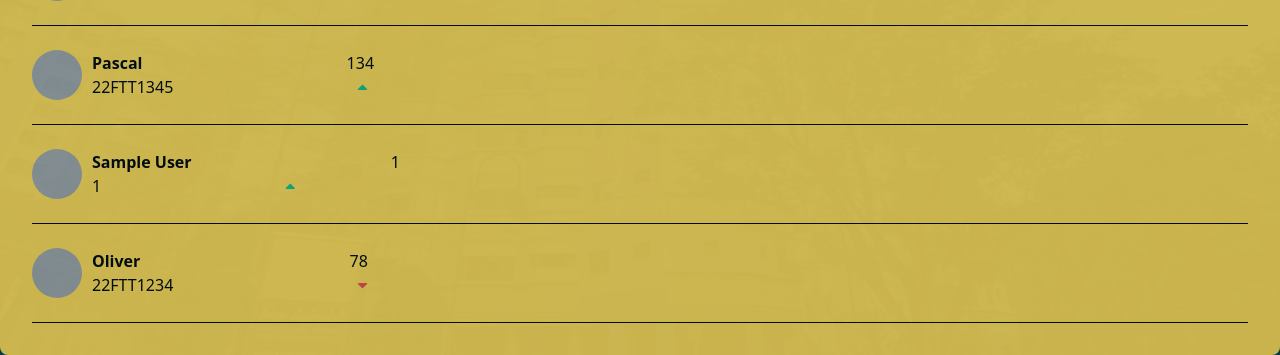
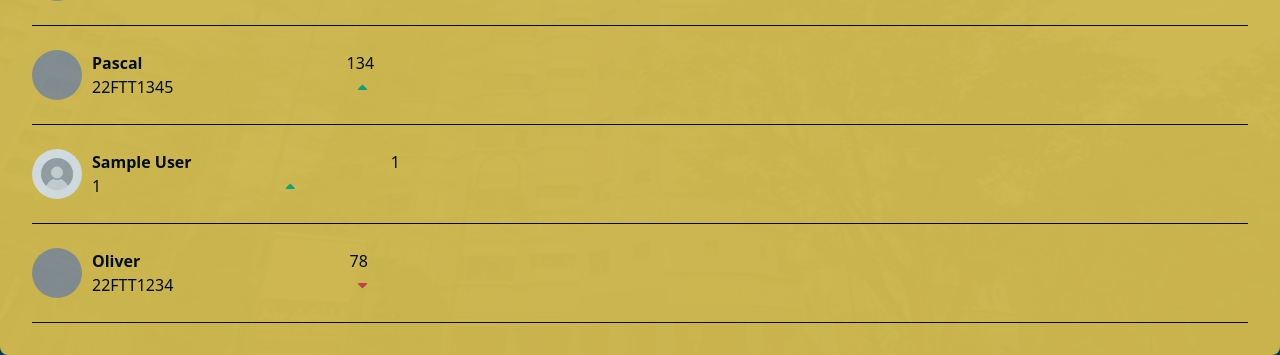
Before and after one commit to FFazley/AWEP-ASG2, a PHP site: page /leaderboard.php in a window 1280 px wide. Shown: the part 445-800 px from the top of the page. Run offline with PHP 8.4, Linux system fonts and the light colour scheme; the visitor is signed in with stand-in values (Sample User, id 1); grey boxes are pictures that could not be loaded.

Commit message:
Update image source in leaderboard.php

```diff
--- a/leaderboard.php
+++ b/leaderboard.php
@@ -91,7 +91,7 @@ require 'database.php';
 <hr style="border-color: black;">
 <br>
 <div style="display: flex; align-items: center;">
-    <img src="https://encrypted-tbn0.gstatic.com/images?q=tbn:ANd9GcSmeoUiKFhVE7KfZfgqqrN0bHja79hXJnUBvQ&s" style="border-radius: 50%; width: 50px; height: 50px;">
+    <img src="img/Profile.jpeg" style="border-radius: 50%; width: 50px; height: 50px;">
    <div>
     <span style="margin-left: 10px;"><b><?php echo ucfirst($_SESSION['name']); ?></b></span>
     <span style="margin-left: 195px;"><?php echo ($_SESSION['ep']); ?></span>
```
